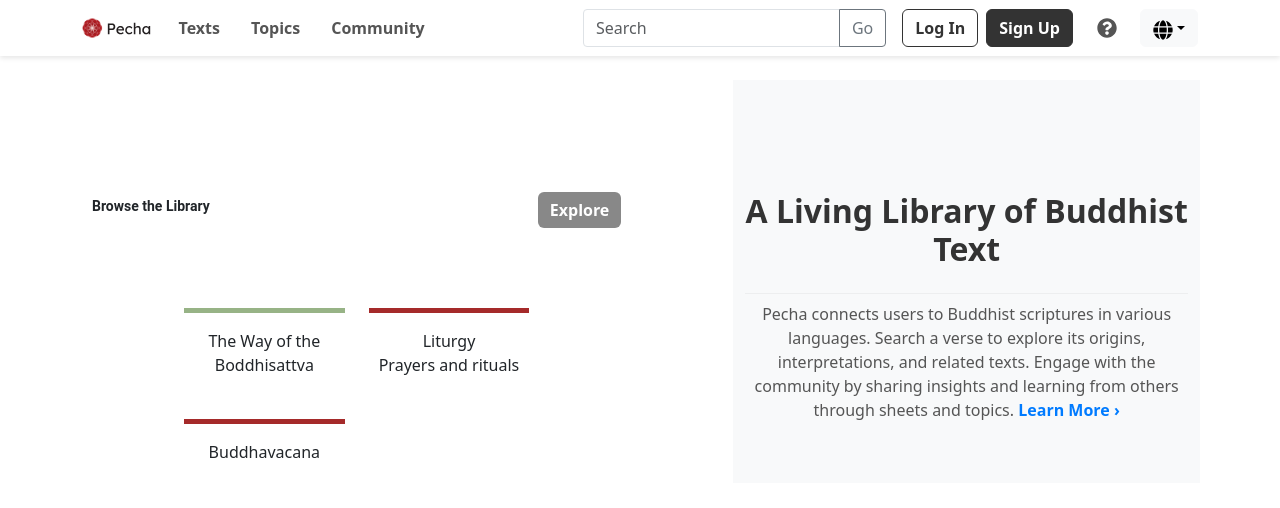
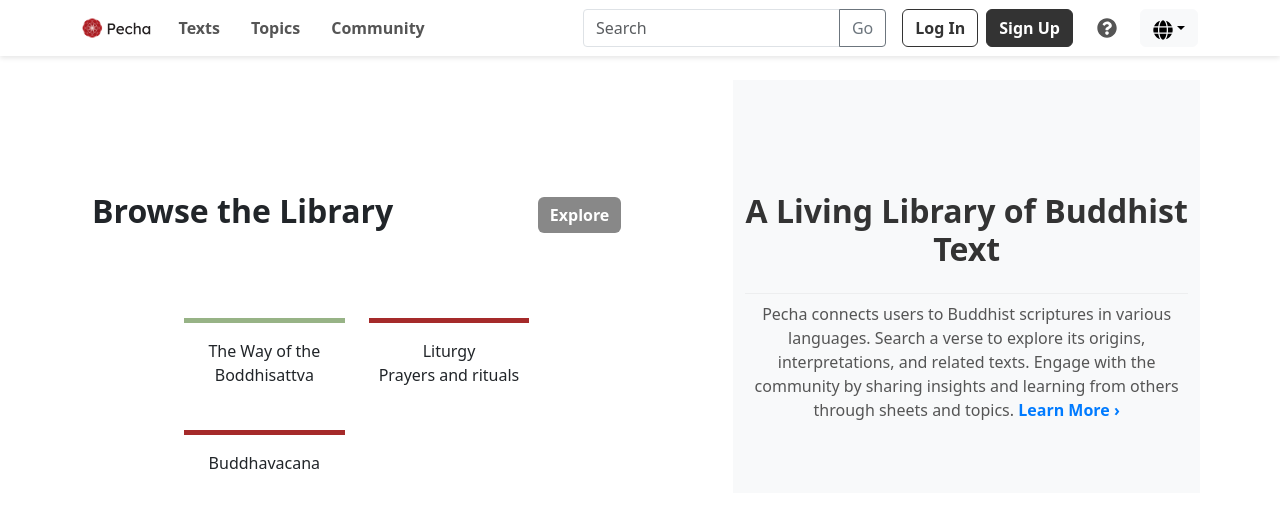
Before and after one commit to OpenPecha/app-pecha-frontend, a React (Vite) app: page / in a window 1280 px wide. Shown: the top 508 px of the page. Built offline with nearby package versions, Linux system fonts and the light colour scheme; no server answers.

Commit message:
removed unnenecessary

```diff
--- a/src/components/home/HomePage.jsx
+++ b/src/components/home/HomePage.jsx
@@ -14,7 +14,7 @@ const HomePage = () => {
             <Row className="justify-content-center">
                 <Col lg={7} md={8} className="left-section">
                     <div className="section-1 d-flex justify-content-between align-items-center">
-                        <h2 className="title browse-library-text">{t("browseLibrary")}</h2>
+                        <h2 className="browse-library-text">{t("browseLibrary")}</h2>
                         <Button className="browse-button">
                             {t("explore")}
                         </Button>
```
